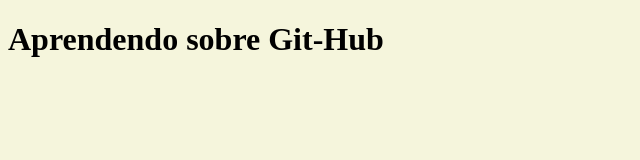
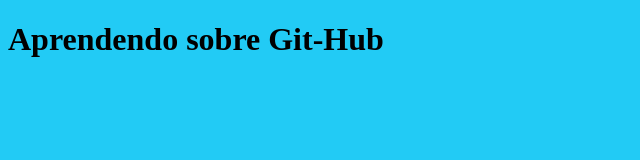
Before and after one commit to isouzab/my-site, a plain HTML site: page index.html in a window 1280 px wide. Shown: the whole page, without its empty margins (0-640 px from the left). Drawn offline with Linux system fonts and the light colour scheme.

Commit message:
Nova cor de fundo

```diff
--- a/css/estilo.css
+++ b/css/estilo.css
@@ -1,3 +1,3 @@
 body{
-    background-color: beige;
+    background-color: rgb(34, 203, 245);
 }
```
